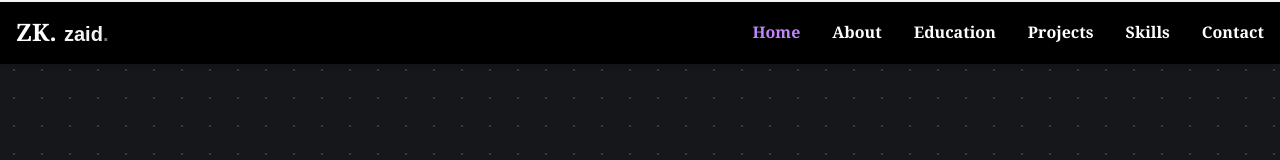
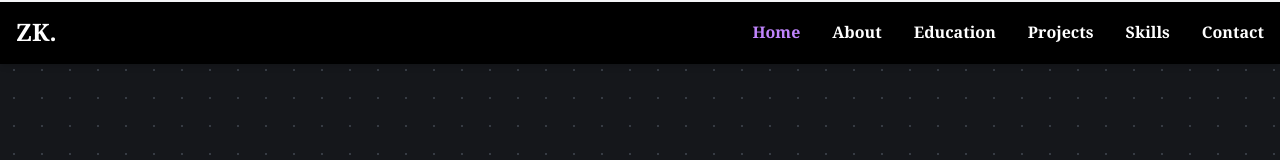
Before and after one commit to zaidkid/Portfolio-Website, a React (Create React App) app: page / in a window 1280 px wide. Shown: the top 160 px of the page. Built offline with nearby package versions, Linux system fonts and the light colour scheme.

Commit message:
Updated hero.jsx

```diff
--- a/src/pages/Hero.jsx
+++ b/src/pages/Hero.jsx
@@ -111,9 +111,7 @@ const Hero = () => {
   return (
     <main id="home" className="bg-[#15171B] font-['Inter',sans-serif] text-[#9CA3AF]">
       <motion.div aria-hidden="true" style={{ scaleX: bar }} className="fixed inset-x-0 top-0 z-50 h-0.5 origin-left bg-[#F3F4F6]" />
-      <a href="#home" className={`fixed left-6 top-5 z-50 text-xl font-extrabold text-[#F3F4F6] md:left-16 ${display} ${ring}`}>
-        zaid<span className="text-[#6B7280]">.</span>
-      </a>
+
 
       {/* 1. Fly through the name into the portrait */}
       <Scene vh={450} rest={1} className="bg-gradient-to-br from-[#2A2D33] via-[#1E2126] to-[#15171B]">
```
